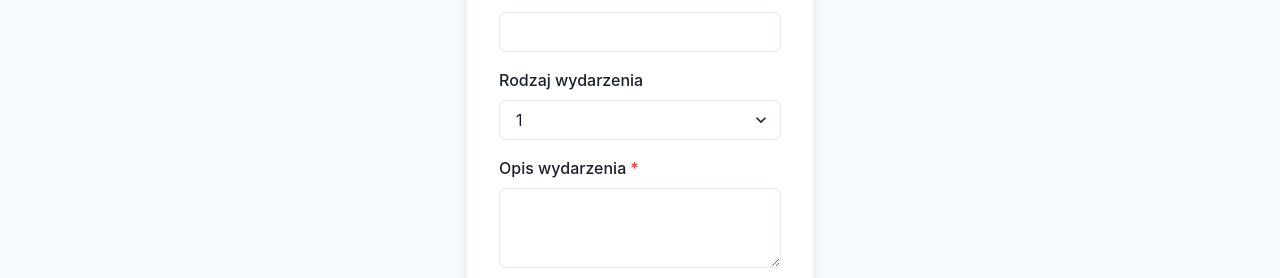
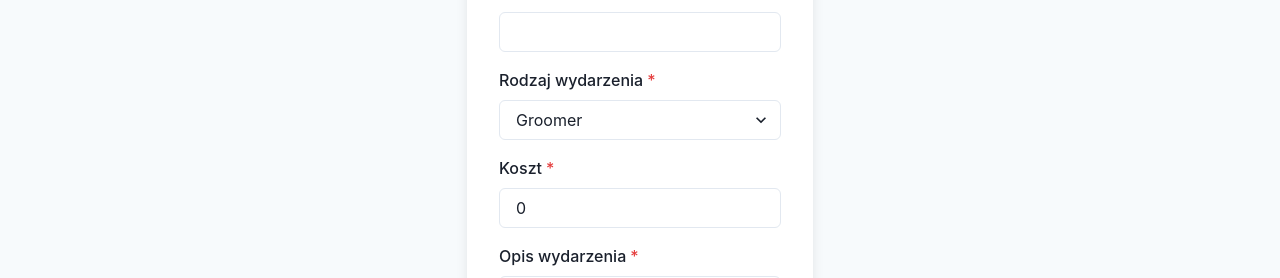
Before and after one commit to kczmrz/YourPetStory, a Next.js app: page /createEvent in a window 1280 px wide. Shown: the part 323-601 px from the top of the page. Built offline with nearby package versions, Linux system fonts and the light colour scheme.

Commit message:
Build rest of NewEvent component

```diff
--- a/src/components/createEvent/NewEvent.tsx
+++ b/src/components/createEvent/NewEvent.tsx
@@ -12,13 +12,24 @@ import {
     Textarea,
     Select
   } from '@chakra-ui/react';
-  import { useState } from 'react';
-  import { ViewIcon, ViewOffIcon } from '@chakra-ui/icons';
+  import { ChangeEvent, useState } from 'react';
   import { Link } from '@chakra-ui/next-js';
   import { ThemeAppDay } from '@/app/ColorsTheme';
+import EventType from '@/types/EventType';
 
 export default function NewEvent() {
     const returnTextColor = useColorModeValue("black", ThemeAppDay.pureWhite)
+    const [selectedOption, setSelectedOption] = useState<EventType>()
+    const [priceValue, setPriceValue] = useState<number>(0)
+
+    const handleSelectChange = (event: ChangeEvent<HTMLSelectElement>) => {
+        setSelectedOption(event.target.value as EventType)
+    }
+
+    const handlePriveValueChange = (event: ChangeEvent<HTMLInputElement>) => {
+        const value = parseInt(event.target.value)
+        setPriceValue(isNaN(value) ? 0 : value);
+    }
 
     return (
         <Flex
@@ -46,14 +57,24 @@ export default function NewEvent() {
               <FormLabel>Numer telefonu</FormLabel>
               <Input type="tel" pattern="[0-9]{3}-[0-9]{3}-[0-9]{3}"/>
             </FormControl>
-            <FormControl>
+            <FormControl isRequired>
                 <FormLabel>Rodzaj wydarzenia</FormLabel>
-                <Select>
-                    <option>1</option>
-                    <option>2</option>
-                    <option>3</option>
+                <Select value={selectedOption} onChange={handleSelectChange}>
+                    {
+                        Object.values(EventType).map((value, index) => (
+                            <option key={index} value={value}>{value}</option>
+                        ))
+                    }
                 </Select>
             </FormControl>
+            {
+                selectedOption !== EventType.Walk && (
+                    <FormControl isRequired>
+                        <FormLabel>Koszt</FormLabel>
+                        <Input type='number' value={priceValue} onChange={handlePriveValueChange}/>
+                    </FormControl>
+                )
+            }
             <FormControl isRequired>
                 <FormLabel>Opis wydarzenia</FormLabel>
                 <Textarea></Textarea>
--- /dev/null
+++ b/src/types/EventType.ts
@@ -0,0 +1,8 @@
+enum EventType {
+  Groomer = "Groomer",
+  Vaccination = "Szczepienie",
+  VeterinaryCheckup = "Wizyta weterynaryjna",
+  Walk = "Spacer",
+}
+
+export default EventType;
```
Also changed, not shown: src/types/EventTypes.ts (+5 -21 lines).
